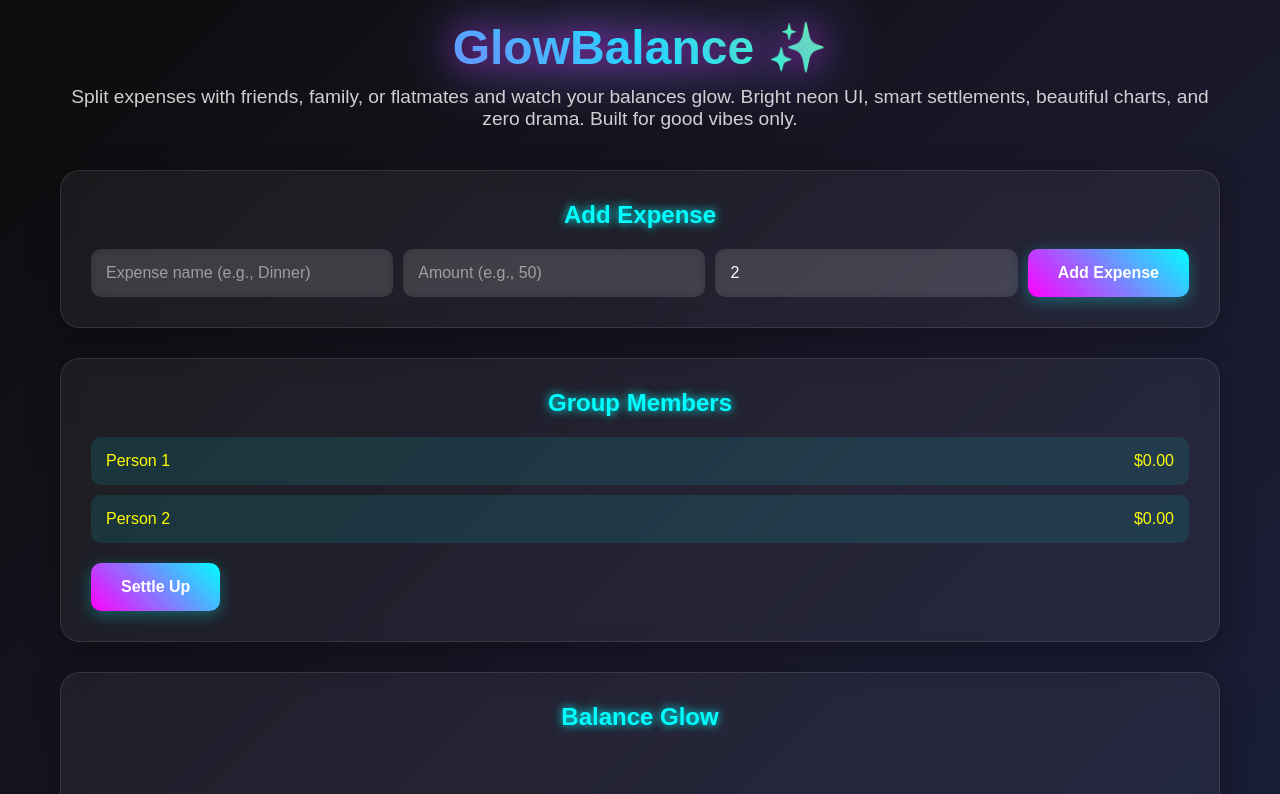
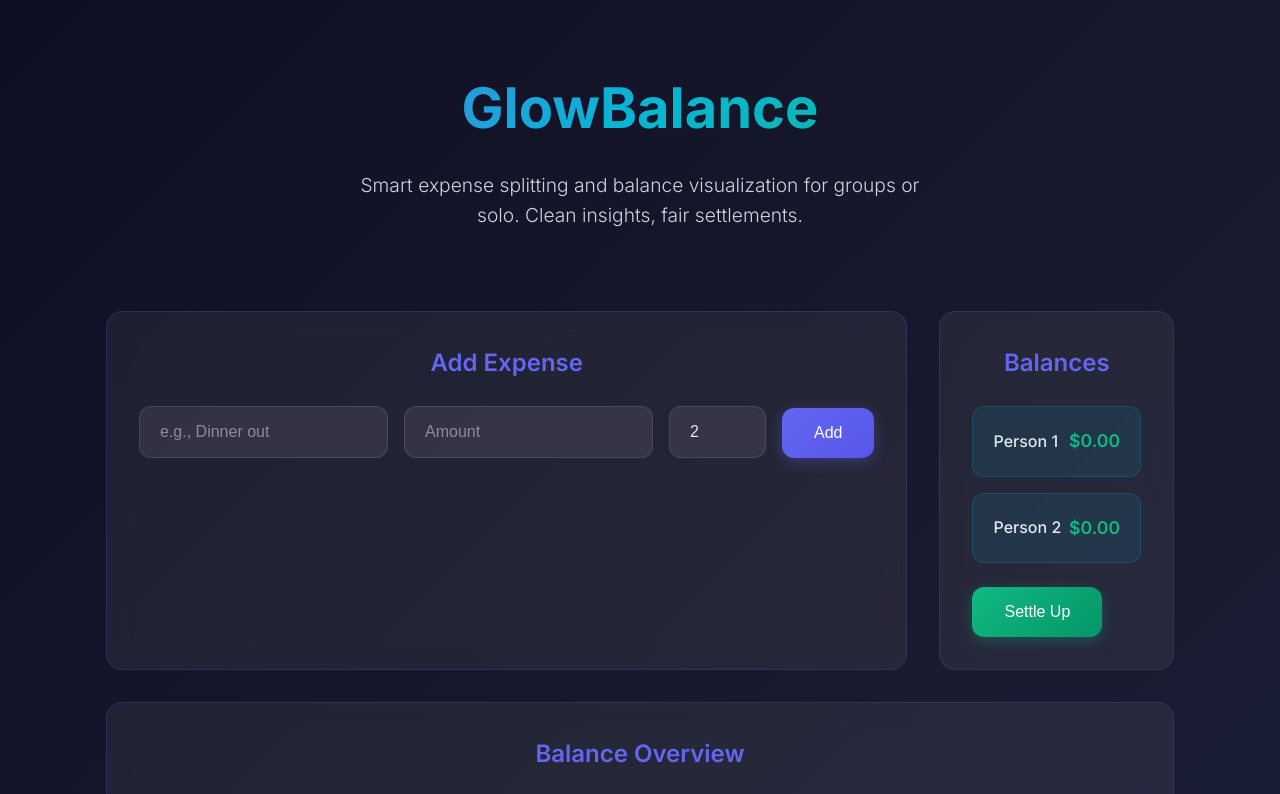
Before and after one commit to Afnan-w/GlowBalance, a plain HTML site: page index.html in a window 1280 px wide. Shown: the top 794 px of the page. Drawn offline with nearby package versions, Linux system fonts and the light colour scheme.

Commit message:
Refactor: cleaner more professional design with subtle neon palette, Inter font, improved layout/grid, refined animations/components

```diff
--- a/index.html
+++ b/index.html
@@ -3,43 +3,50 @@
 <head>
   <meta charset="UTF-8">
   <meta name="viewport" content="width=device-width, initial-scale=1.0">
-  <title>GlowBalance ✨ - Budget Splitter & Expense Visualizer</title>
+  <title>GlowBalance - Budget Splitter & Expense Visualizer</title>
+  <link rel="preconnect" href="https://fonts.googleapis.com">
+  <link rel="preconnect" href="https://fonts.gstatic.com" crossorigin>
+  <link href="https://fonts.googleapis.com/css2?family=Inter:wght@300;400;500;600;700&display=swap" rel="stylesheet">
   <link rel="stylesheet" href="style.css">
   <script src="https://cdn.jsdelivr.net/npm/chart.js"></script>
 </head>
 <body>
   <div class="container">
-    <header>
-      <h1>GlowBalance ✨</h1>
-      <p>Split expenses with friends, family, or flatmates and watch your balances glow. Bright neon UI, smart settlements, beautiful charts, and zero drama. Built for good vibes only.</p>
+    <header class="hero">
+      <h1>GlowBalance</h1>
+      <p>Smart expense splitting and balance visualization for groups or solo. Clean insights, fair settlements.</p>
     </header>
 
-    <section class="input-section">
+    <main class="grid">
+      <section class="card input-section">
         <h2>Add Expense</h2>
         <div class="input-group">
-        <input type="text" id="expenseName" placeholder="Expense name (e.g., Dinner)">
-        <input type="number" id="expenseAmount" placeholder="Amount (e.g., 50)" step="0.01">
-        <input type="number" id="numPeople" placeholder="Number of people" min="1" value="2">
-        <button id="addExpense">Add Expense</button>
+          <input type="text" id="expenseName" placeholder="e.g., Dinner out">
+          <input type="number" id="expenseAmount" placeholder="Amount" step="0.01" min="0">
+          <input type="number" id="numPeople" placeholder="# People" min="1" max="10" value="2">
+          <button id="addExpense">Add</button>
         </div>
       </section>
 
-    <section class="group-section">
-      <h2>Group Members</h2>
+      <section class="card group-section">
+        <h2>Balances</h2>
         <div class="members-list" id="membersList"></div>
-      <button id="settleUp">Settle Up</button>
+        <button id="settleUp" class="btn-secondary">Settle Up</button>
       </section>
 
-    <section class="visualization-section">
-      <h2>Balance Glow</h2>
+      <section class="card visualization-section full-span">
+        <h2>Balance Overview</h2>
+        <div class="chart-wrapper">
           <canvas id="balanceChart"></canvas>
-      <div id="energyBars"></div>
+        </div>
+        <div class="energy-bars" id="energyBars"></div>
       </section>
 
-    <section class="tips-section">
-      <h2>AI Glow Tips ✨</h2>
+      <section class="card tips-section">
+        <h2>Insights</h2>
         <div id="tips"></div>
       </section>
+    </main>
   </div>
 
   <script src="script.js"></script>
--- a/script.js
+++ b/script.js
@@ -109,7 +109,7 @@ class GlowBalance {
         labels,
         datasets: [{
           data,
-          backgroundColor: ['#ff00ff', '#00ffff', '#ffff00', '#ffaa00', '#00ff00'],
+backgroundColor: ['#6366f1', '#06b6d4', '#10b981', '#f59e0b', '#ef4444'],
           borderWidth: 0,
           hoverOffset: 20
         }]
--- a/style.css
+++ b/style.css
@@ -5,181 +5,234 @@
 }
 
 body {
-  font-family: 'Arial', sans-serif;
-  background: linear-gradient(135deg, #0c0c0c 0%, #1a1a2e 50%, #16213e 100%);
-  color: #fff;
+  font-family: 'Inter', -apple-system, BlinkMacSystemFont, sans-serif;
+  background: linear-gradient(135deg, #0f0f23 0%, #1a1a2e 50%, #16213e 100%);
+  color: #e2e8f0;
+  line-height: 1.6;
   min-height: 100vh;
-  overflow-x: hidden;
 }
 
 .container {
-  max-width: 1200px;
+  max-width: 1100px;
   margin: 0 auto;
-  padding: 20px;
+  padding: 2rem 1rem;
 }
 
-header {
+.hero {
   text-align: center;
-  margin-bottom: 40px;
+  margin-bottom: 3rem;
+  padding: 2rem 0;
 }
 
-header h1 {
-  font-size: 3em;
-  background: linear-gradient(45deg, #ff00ff, #00ffff, #ffff00);
+.hero h1 {
+  font-size: clamp(2.5rem, 5vw, 3.5rem);
+  font-weight: 700;
+  background: linear-gradient(135deg, #6366f1 0%, #06b6d4 50%, #10b981 100%);
   -webkit-background-clip: text;
   -webkit-text-fill-color: transparent;
-  text-shadow: 0 0 30px rgba(255, 0, 255, 0.5);
-  animation: glow 2s ease-in-out infinite alternate;
-  margin-bottom: 10px;
+  background-clip: text;
+  margin-bottom: 1rem;
 }
 
-@keyframes glow {
-  from { filter: drop-shadow(0 0 20px #ff00ff); }
-  to { filter: drop-shadow(0 0 40px #00ffff); }
+.hero p {
+  font-size: 1.2rem;
+  font-weight: 300;
+  max-width: 600px;
+  margin: 0 auto;
+  opacity: 0.9;
 }
 
-header p {
-  font-size: 1.2em;
-  opacity: 0.8;
+.grid {
+  display: grid;
+  grid-template-columns: 1fr 1fr;
+  gap: 2rem;
+  margin-bottom: 2rem;
 }
 
-.input-section, .group-section, .visualization-section, .tips-section {
-  background: rgba(255, 255, 255, 0.05);
-  border-radius: 20px;
-  padding: 30px;
-  margin-bottom: 30px;
-  backdrop-filter: blur(10px);
-  border: 1px solid rgba(255, 255, 255, 0.1);
-  box-shadow: 0 8px 32px rgba(0, 0, 0, 0.3);
+.full-span {
+  grid-column: 1 / -1;
+}
+
+.card {
+  background: rgba(255, 255, 255, 0.06);
+  border: 1px solid rgba(99, 102, 241, 0.2);
+  border-radius: 16px;
+  padding: 2rem;
+  backdrop-filter: blur(12px);
+  transition: all 0.3s ease;
+}
+
+.card:hover {
+  border-color: rgba(99, 102, 241, 0.4);
+  box-shadow: 0 20px 40px rgba(0, 0, 0, 0.2);
+  transform: translateY(-4px);
 }
 
 h2 {
-  color: #00ffff;
-  margin-bottom: 20px;
+  font-size: 1.5rem;
+  font-weight: 600;
+  color: #6366f1;
+  margin-bottom: 1.5rem;
   text-align: center;
-  text-shadow: 0 0 10px #00ffff;
 }
 
 .input-group {
-  display: flex;
-  gap: 10px;
-  flex-wrap: wrap;
+  display: grid;
+  grid-template-columns: 2fr 1fr 1fr auto;
+  gap: 1rem;
+  align-items: end;
 }
 
 input {
-  flex: 1;
-  min-width: 120px;
-  padding: 15px;
-  border: none;
-  border-radius: 10px;
-  background: rgba(255, 255, 255, 0.1);
-  color: #fff;
-  font-size: 1em;
-  backdrop-filter: blur(5px);
+  padding: 1rem 1.25rem;
+  border: 1.5px solid rgba(255, 255, 255, 0.1);
+  border-radius: 12px;
+  background: rgba(255, 255, 255, 0.08);
+  color: #e2e8f0;
+  font-size: 1rem;
+  font-weight: 400;
+  transition: all 0.2s ease;
+}
+
+input:focus {
+  outline: none;
+  border-color: #06b6d4;
+  box-shadow: 0 0 0 3px rgba(6, 182, 212, 0.1);
+  background: rgba(255, 255, 255, 0.12);
 }
 
 input::placeholder {
-  color: rgba(255, 255, 255, 0.5);
+  color: rgba(226, 232, 240, 0.5);
 }
 
 button {
-  padding: 15px 30px;
+  padding: 1rem 2rem;
   border: none;
-  border-radius: 10px;
-  background: linear-gradient(45deg, #ff00ff, #00ffff);
-  color: #fff;
-  font-size: 1em;
-  font-weight: bold;
+  border-radius: 12px;
+  background: linear-gradient(135deg, #6366f1 0%, #5856eb 100%);
+  color: white;
+  font-size: 1rem;
+  font-weight: 500;
   cursor: pointer;
-  transition: all 0.3s;
-  box-shadow: 0 4px 15px rgba(0, 255, 255, 0.3);
+  transition: all 0.3s ease;
+  box-shadow: 0 4px 14px rgba(99, 102, 241, 0.3);
 }
 
 button:hover {
+  background: linear-gradient(135deg, #5856eb 0%, #4f46e5 100%);
+  box-shadow: 0 8px 25px rgba(99, 102, 241, 0.4);
   transform: translateY(-2px);
-  box-shadow: 0 6px 20px rgba(255, 0, 255, 0.5);
+}
+
+.btn-secondary {
+  background: linear-gradient(135deg, #10b981 0%, #059669 100%);
+  box-shadow: 0 4px 14px rgba(16, 185, 129, 0.3);
+}
+
+.btn-secondary:hover {
+  background: linear-gradient(135deg, #059669 0%, #047857 100%);
+  box-shadow: 0 8px 25px rgba(16, 185, 129, 0.4);
 }
 
 .members-list {
   display: flex;
   flex-direction: column;
-  gap: 10px;
-  margin-bottom: 20px;
+  gap: 1rem;
+  margin-bottom: 1.5rem;
+  max-height: 300px;
+  overflow-y: auto;
 }
 
 .member {
   display: flex;
   justify-content: space-between;
   align-items: center;
-  background: rgba(0, 255, 255, 0.1);
-  padding: 15px;
-  border-radius: 10px;
+  padding: 1.25rem;
+  background: rgba(6, 182, 212, 0.1);
+  border: 1px solid rgba(6, 182, 212, 0.2);
+  border-radius: 12px;
+  transition: all 0.2s ease;
 }
 
-.member span {
-  color: #ffff00;
+.member:hover {
+  background: rgba(6, 182, 212, 0.15);
 }
 
-#balanceChart {
-  max-height: 400px;
-  margin-bottom: 20px;
+.member span:first-child {
+  font-weight: 500;
+  color: #e2e8f0;
+}
+
+.member span:last-child {
+  font-weight: 600;
+  font-size: 1.1rem;
+  color: #10b981;
+}
+
+.chart-wrapper {
+  position: relative;
+  height: 350px;
+  margin-bottom: 2rem;
 }
 
 #energyBars {
-  display: flex;
-  gap: 10px;
-  flex-wrap: wrap;
+  display: grid;
+  grid-template-columns: repeat(auto-fit, minmax(200px, 1fr));
+  gap: 1rem;
 }
 
 .energy-bar {
-  flex: 1;
-  min-width: 150px;
-  height: 40px;
-  background: rgba(255, 255, 255, 0.1);
-  border-radius: 20px;
+  height: 50px;
+  background: rgba(255, 255, 255, 0.06);
+  border: 1px solid rgba(255, 255, 255, 0.1);
+  border-radius: 25px;
   overflow: hidden;
   position: relative;
 }
 
 .energy-fill {
   height: 100%;
-  background: linear-gradient(90deg, #ff00ff, #00ffff);
-  transition: width 1s ease;
+  background: linear-gradient(90deg, #6366f1, #06b6d4);
+  transition: width 0.8s cubic-bezier(0.4, 0, 0.2, 1);
   position: relative;
 }
 
 .energy-fill::after {
   content: attr(data-name);
   position: absolute;
-  right: 10px;
+  right: 1rem;
   top: 50%;
   transform: translateY(-50%);
-  color: #fff;
-  font-weight: bold;
-  text-shadow: 0 0 5px #000;
+  color: white;
+  font-weight: 500;
+  font-size: 0.9rem;
+  text-shadow: 0 1px 2px rgba(0,0,0,0.5);
 }
 
 .tip {
-  background: linear-gradient(45deg, rgba(255, 0, 255, 0.2), rgba(0, 255, 255, 0.2));
-  padding: 20px;
-  border-radius: 15px;
-  margin-bottom: 15px;
-  border-left: 5px solid #ffff00;
-  animation: pulse 2s infinite;
+  background: rgba(16, 185, 129, 0.15);
+  border: 1px solid rgba(16, 185, 129, 0.3);
+  border-radius: 12px;
+  padding: 1.5rem;
+  margin-bottom: 1rem;
+  transition: all 0.2s ease;
 }
 
-@keyframes pulse {
-  0% { box-shadow: 0 0 10px rgba(255, 255, 0, 0.5); }
-  50% { box-shadow: 0 0 20px rgba(255, 255, 0, 0.8); }
-  100% { box-shadow: 0 0 10px rgba(255, 255, 0, 0.5); }
+.tip:hover {
+  background: rgba(16, 185, 129, 0.2);
 }
 
 @media (max-width: 768px) {
-  .input-group {
-    flex-direction: column;
+  .grid {
+    grid-template-columns: 1fr;
+    gap: 1.5rem;
   }
 
-  header h1 {
-    font-size: 2em;
+  .input-group {
+    grid-template-columns: 1fr;
+  }
+
+  .chart-wrapper {
+    height: 300px;
   }
 }
```
Also changed, not shown: 1 other file. Lines whose indentation alone changed are shown as unchanged.
